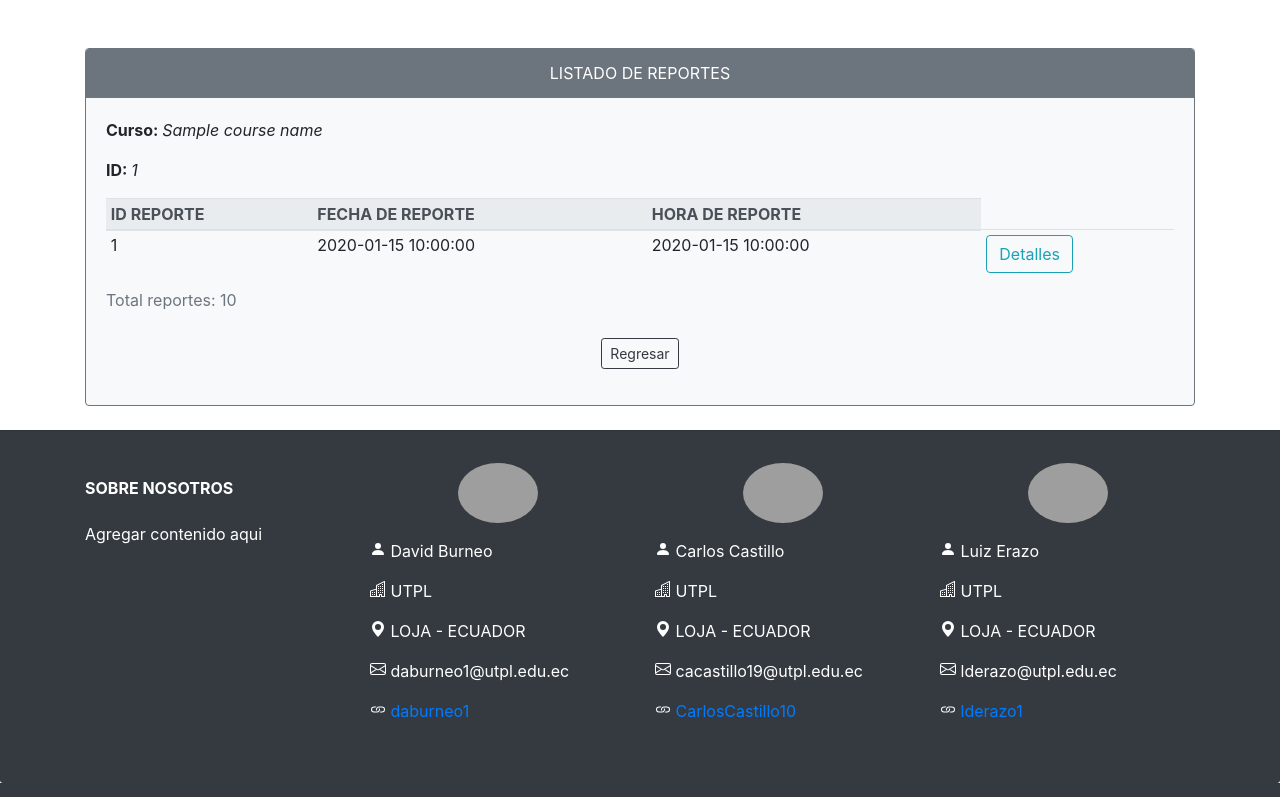
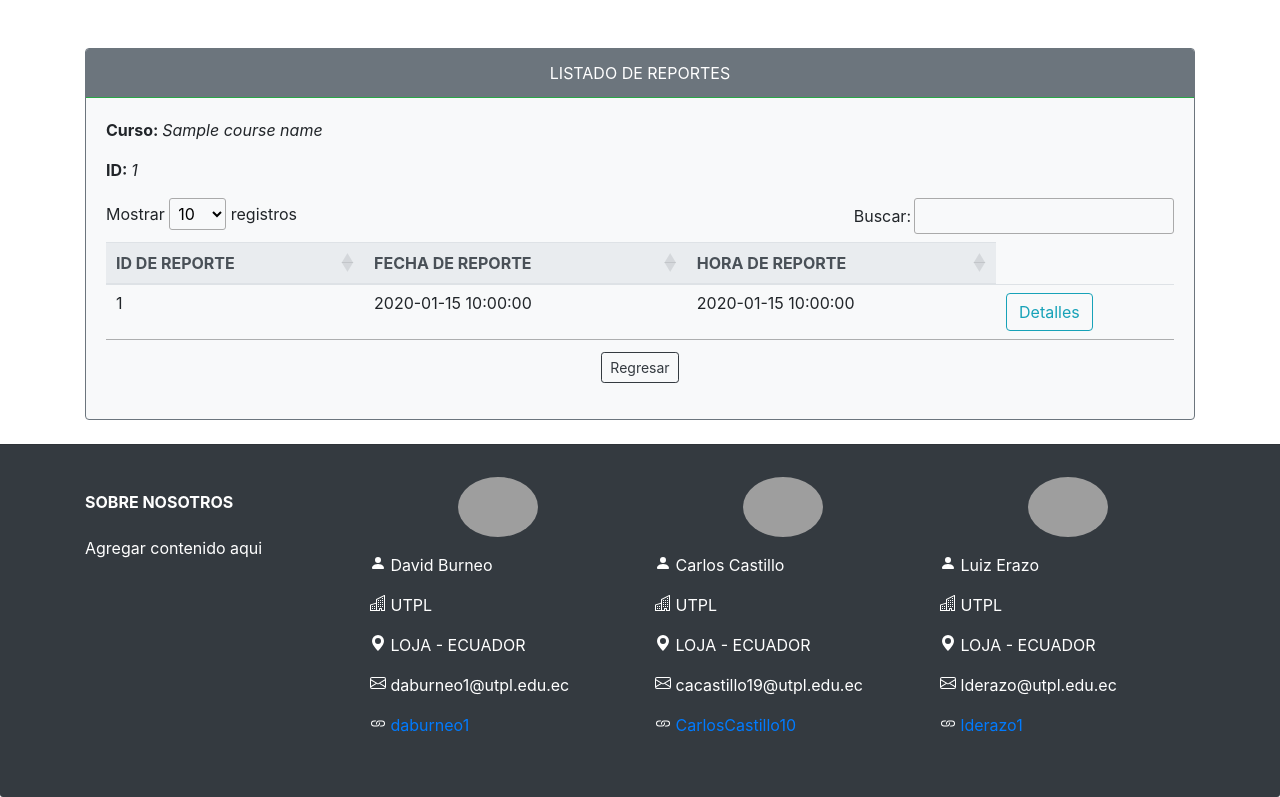
Before and after one commit to CarlosCastillo10/app-flask-openCampus, a Flask app: template app/templates/report.html in a window 1280 px wide. Shown: the part 56-853 px from the top of the page. Run offline with Flask 2, Linux system fonts and the light colour scheme; the template is opened without the code that fills it: most values are stand-ins (such as "Sample title", 1, 10 or a date in 2020); some libraries are stand-ins or nearby versions; grey boxes are pictures that could not be loaded.

Commit message:
Implementando datatables

```diff
--- a/app/run.py
+++ b/app/run.py
@@ -32,8 +32,15 @@
 def report():
     posts = [row for row in db.find({'selector':{'courseID':request.form['courseID']}})]
 
-    return render_template('report.html', posts = posts, courseName = posts[0]['courseName'],
-        courseID = posts[0]['courseID'], coursesTotal = len(posts))
+    return render_template('report.html', reports = posts, courseName = posts[0]['courseName'],
+        courseID = posts[0]['courseID'])
+
+@app.route('/view_details/<report_id>', methods=['GET'])
+def view_details(report_id):
+
+    report_detail = db.get(report_id)
+
+    return render_template('view_details.html', report = report_detail)
 
 if __name__ == '__main__':
     # app.run(host='0.0.0.0') # en una direccion en especifico
--- a/app/templates/index.html
+++ b/app/templates/index.html
@@ -1,4 +1,4 @@
-{% extends "base.html" %}
+{% extends "master_template.html" %}
 
 {% block content %}
     <!--
--- a/app/templates/report.html
+++ b/app/templates/report.html
@@ -1,7 +1,40 @@
-{% extends "base.html" %}
+{% extends "master_template.html" %}
 
 {% block content %}
-    {% if posts %}
+    {% if reports %}
+        <!--Datatables style-->
+        <link rel="stylesheet" type="text/css" href="https://cdn.datatables.net/1.10.21/css/jquery.dataTables.css">
+        <!-- Datatables js-->
+        <script type="text/javascript" charset="utf8" src="https://cdn.datatables.net/1.10.21/js/jquery.dataTables.js"></script>
+        <!-- Datable function js -->
+        <script>
+            $(document).ready( function () {
+                $('#report').DataTable({
+                    "responsive": true,
+                    "columns":[
+                        {"data":"ID DE REPORTE"},
+                        {"data":"FECHA DE REPORTE"},
+                        {"data":"HORA DE REPORTE"},
+                        {"data":'btn'}
+                    ],
+                    "language":{
+                        "lengthMenu": "Mostrar _MENU_ registros",
+                        "zeroRecords": "No se encontraron resultados",
+                        "info": "Mostrando registros del _START_ al _END_ de un total de _TOTAL_ registros.",
+                        "infoEmpty": "Mostrando registros del 0 al 0 de un total de 0 registros",
+                        "infoFiltered": "(Filtrando de un total de _MAX_ registros)",
+                        "sSearch": "Buscar:",
+                        "oPaginate": {
+                            "sFirst": "Primero",
+                            "sLast": "Último",
+                            "sNext": "Siguiente",
+                            "sPrevious": "Anterior"
+                        },
+                        "sProcessing": "Procesando..."
+                    }
+                });
+            } );
+        </script>
         <div class="card bg-light border-secondary mb-3">
             <div class="card-header text-center bg-secondary border-success text-white">
                 LISTADO DE REPORTES
@@ -10,29 +43,26 @@
                 <p><strong>Curso: </strong><em>{{ courseName }}</em></p></h6>
                 <p><strong>ID: </strong><em>{{ courseID }}</em></p></h6>
                 <div class="table-responsive-sm">
-                    <table class="table table-sm table-hover">
+                    <table id="report" class="table table-sm table-hover">
                         <thead class="thead-light">
-                            <th scope="col">ID REPORTE</th>
+                            <th scope="col">ID DE REPORTE</th>
                             <th scope="col">FECHA DE REPORTE</th>
                             <th scope="col">HORA DE REPORTE</th>
                         </thead>
                         <tbody>
-                            {% for post in posts %}
+                            {% for report in reports %}
                                 <tr>
-                                    <td>{{ post.id }}</td>
-                                    <td>{{ post.reportDate }}</td>
-                                    <td>{{ post.reportTime }}</td>
+                                    <td>{{ report.id }}</td>
+                                    <td>{{ report.reportDate }}</td>
+                                    <td>{{ report.reportTime }}</td>
                                     <td>
-                                        <button class="btn btn-outline-info">
+                                        <a href="/view_details/{{ report.id }}" class="btn btn-outline-info">
                                             Detalles
-                                        </button>
+                                        </a>
                                     </td>
                                 </tr>
                             {% endfor %}
                         </tbody>
-                        <caption>
-                            Total reportes: {{ coursesTotal }}
-                        </caption>
                     </table>
                     <div class="d-flex justify-content-center">
                         <form action="/index">
```
Also changed, not shown: app/templates/view_details.html (added, +7 -0 lines), app/templates/master_template.html (renamed from app/templates/base.html).
